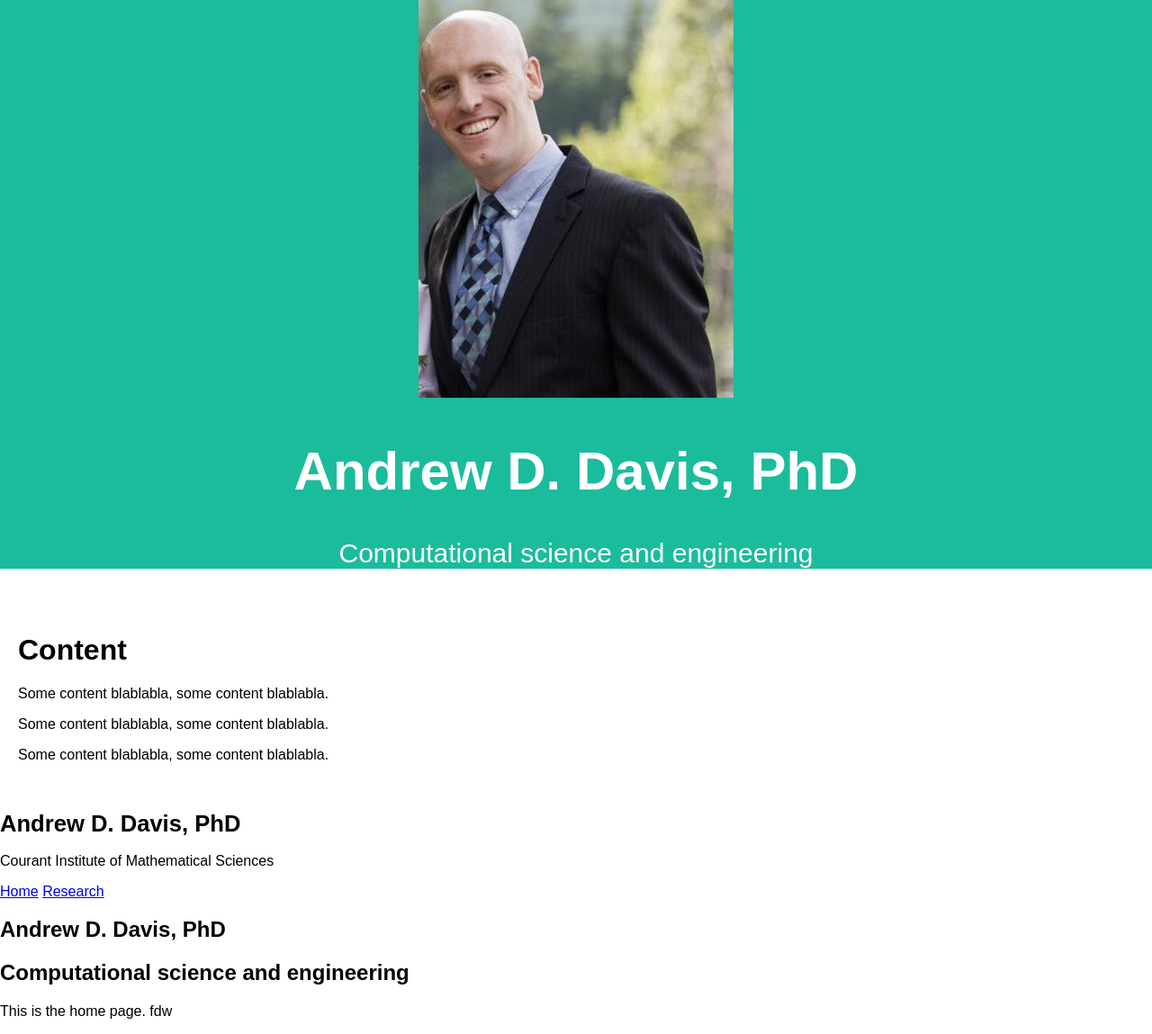
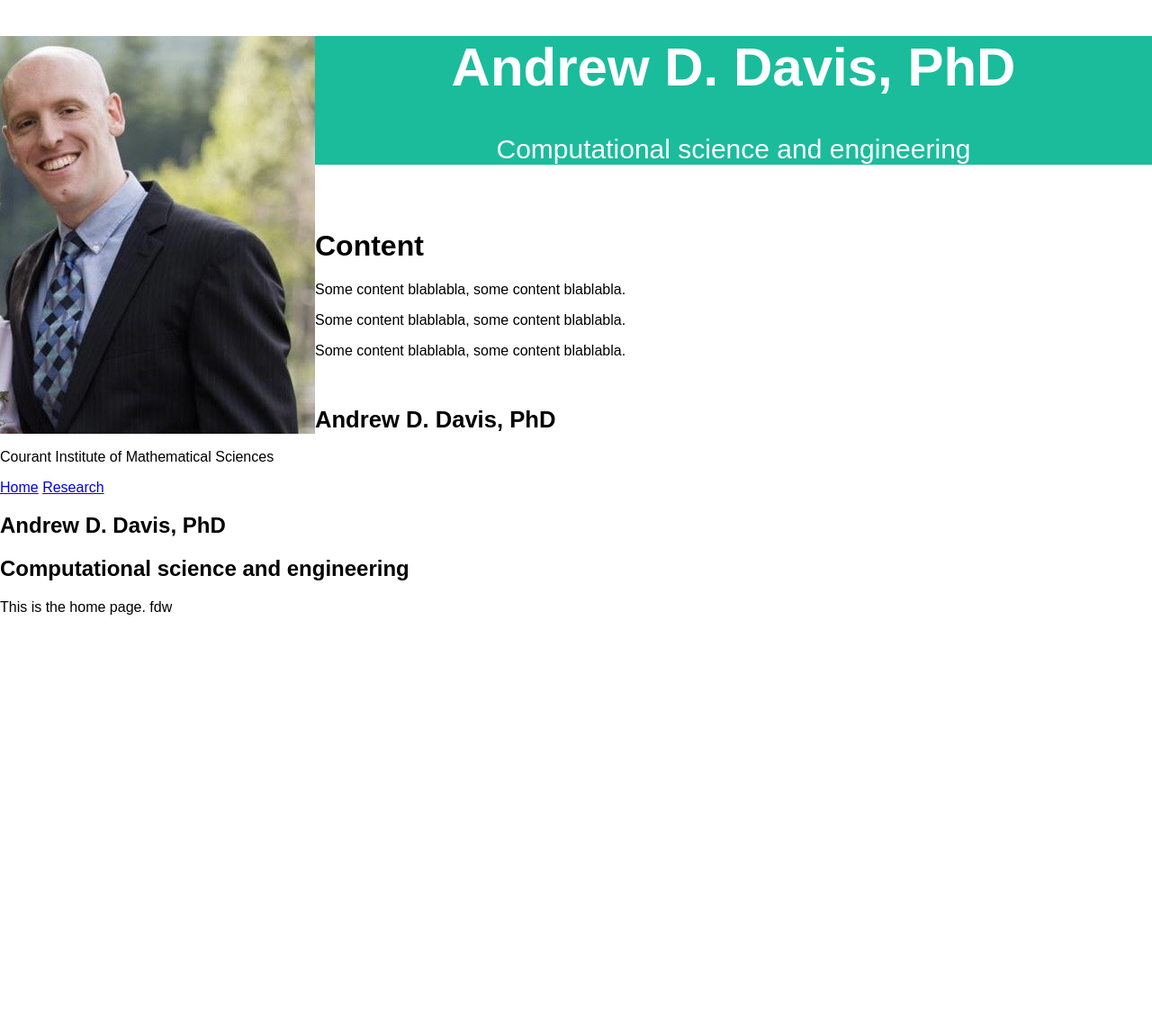
Before and after one commit to andyddavis/andyddavis.github.io, a Jekyll site: the page built from index.md, in a window 1280 px wide. Shown: the whole page at 90% size. Built offline with Jekyll 4.4.1, drawn with Linux system fonts in a browser that asks for light colours; after the commit the page ends 900 px from its top, so only the background shows below that.

Commit message:
Update default.html

```diff
--- a/_layouts/default.html
+++ b/_layouts/default.html
@@ -30,7 +30,7 @@ body {
 <body>
 
 <div class="header">
-  <img src="images/self.jpeg" alt="Self">
+  <img src="images/self.jpeg" alt="Self", align="left">
   <h1>Andrew D. Davis, PhD</h1>
   <p>Computational science and engineering</p>
 </div>
```
